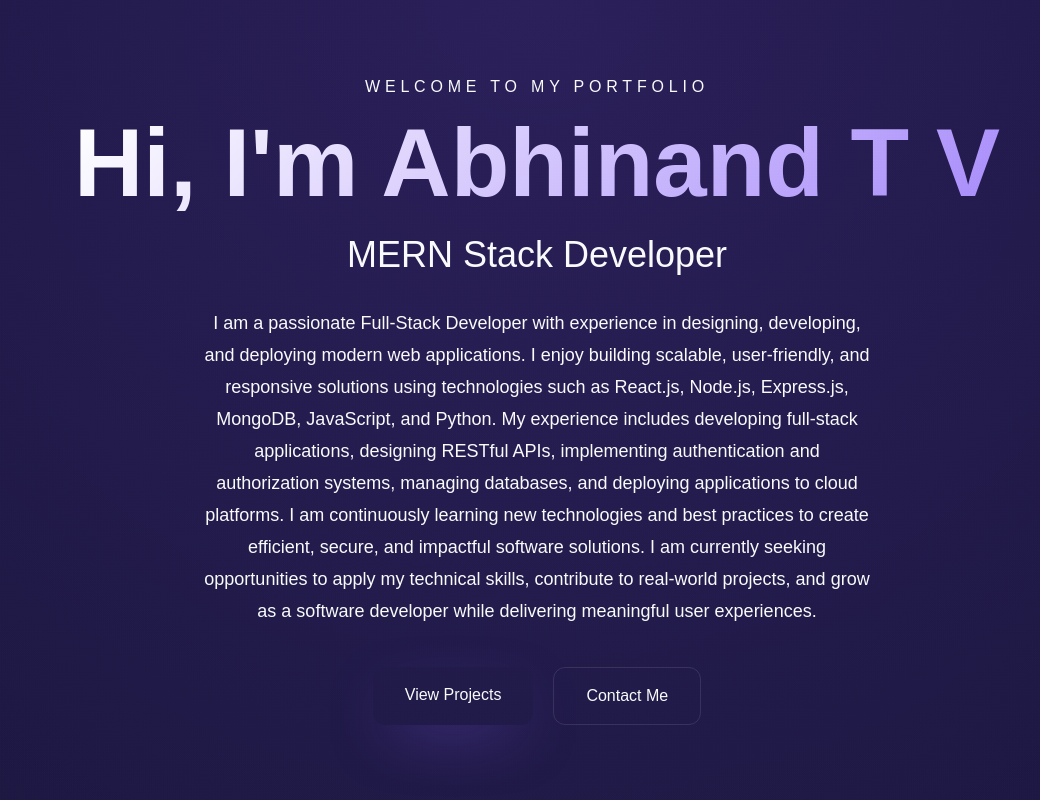
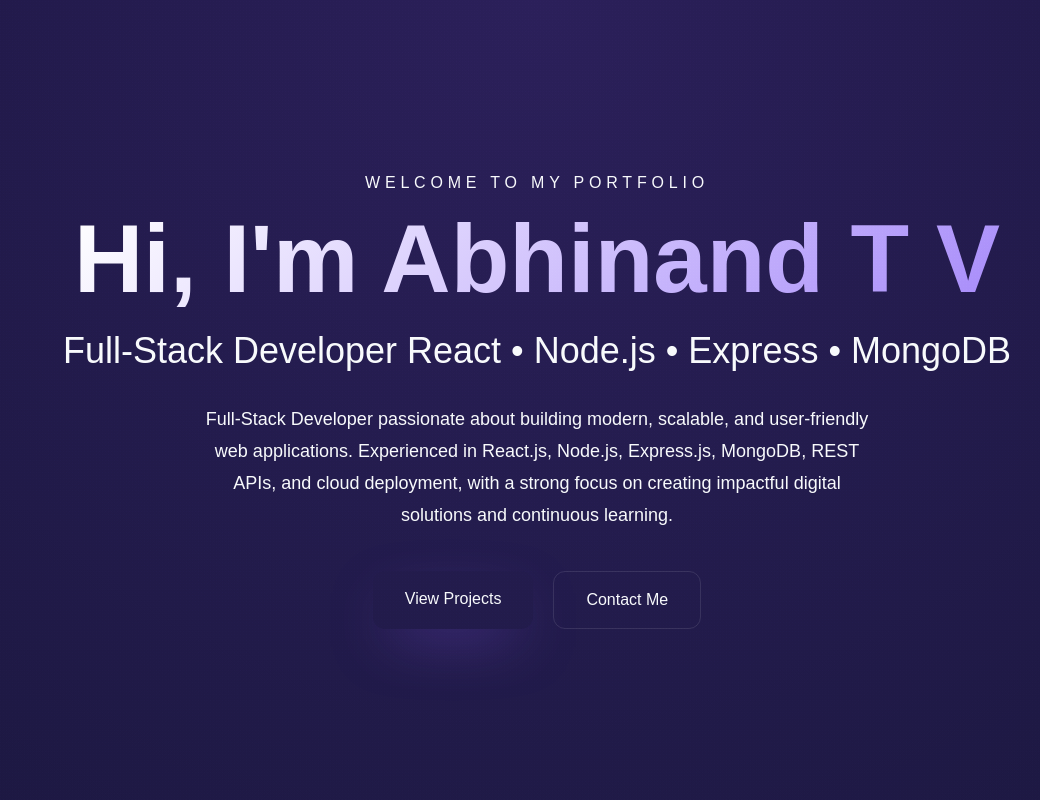
Before and after one commit to abhinand-ab/Portfolio, a React (Create React App) app: page / in a window 1280 px wide. Shown: the top 800 px of the page, without its empty margins (103-1143 px from the left). Built offline with nearby package versions, Linux system fonts and the light colour scheme.

Commit message:
Improve portfolio hero section

```diff
--- a/src/App.js
+++ b/src/App.js
@@ -17,13 +17,12 @@ function App() {
         </h1>
 
         <h2 className="text-2xl md:text-4xl text-muted-foreground mb-8">
-          MERN Stack Developer
+          Full-Stack Developer
+          React • Node.js • Express • MongoDB
         </h2>
 
         <p className="max-w-2xl text-lg text-muted-foreground leading-8 mb-10">
-          I am a passionate Full-Stack Developer with experience in designing, developing, and deploying modern web applications. I enjoy building scalable, user-friendly, and responsive solutions using technologies such as React.js, Node.js, Express.js, MongoDB, JavaScript, and Python.
-          My experience includes developing full-stack applications, designing RESTful APIs, implementing authentication and authorization systems, managing databases, and deploying applications to cloud platforms. I am continuously learning new technologies and best practices to create efficient, secure, and impactful software solutions.
-          I am currently seeking opportunities to apply my technical skills, contribute to real-world projects, and grow as a software developer while delivering meaningful user experiences.
+          Full-Stack Developer passionate about building modern, scalable, and user-friendly web applications. Experienced in React.js, Node.js, Express.js, MongoDB, REST APIs, and cloud deployment, with a strong focus on creating impactful digital solutions and continuous learning.
 
         </p>
 
```
